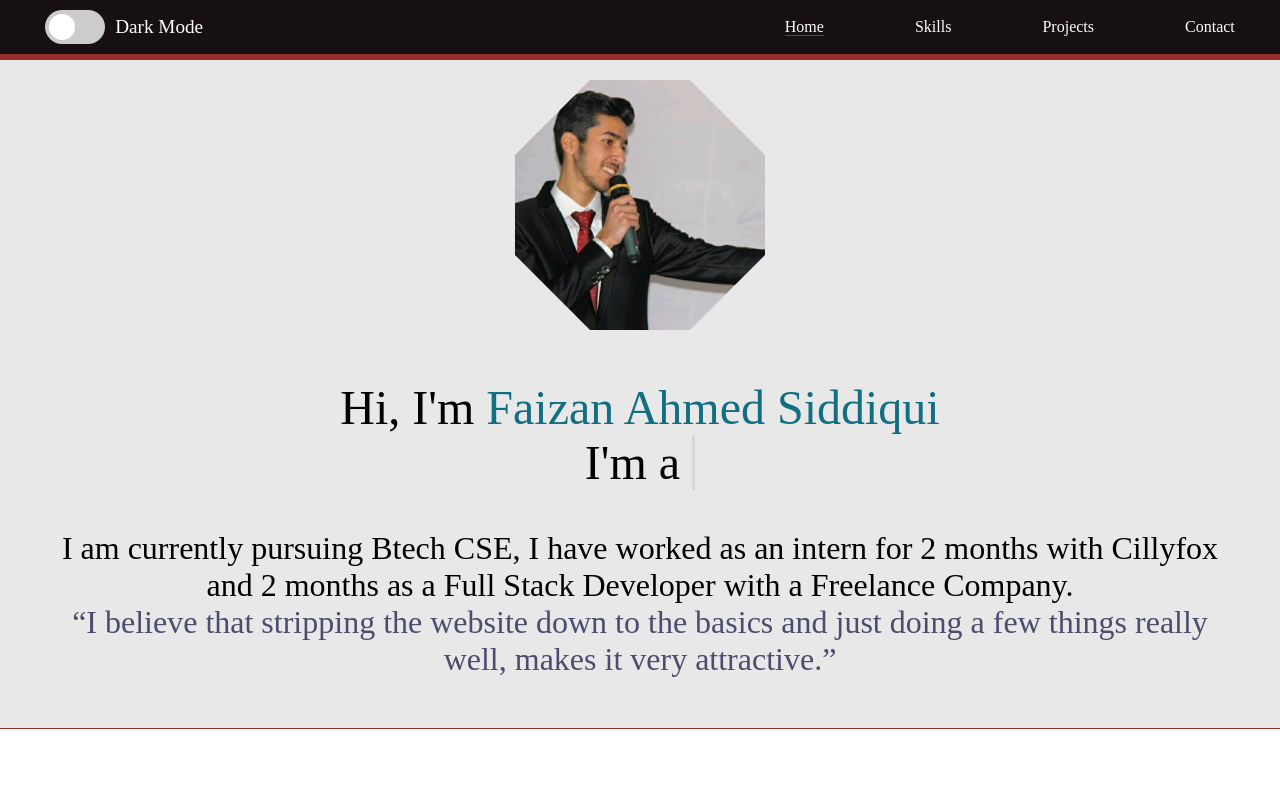
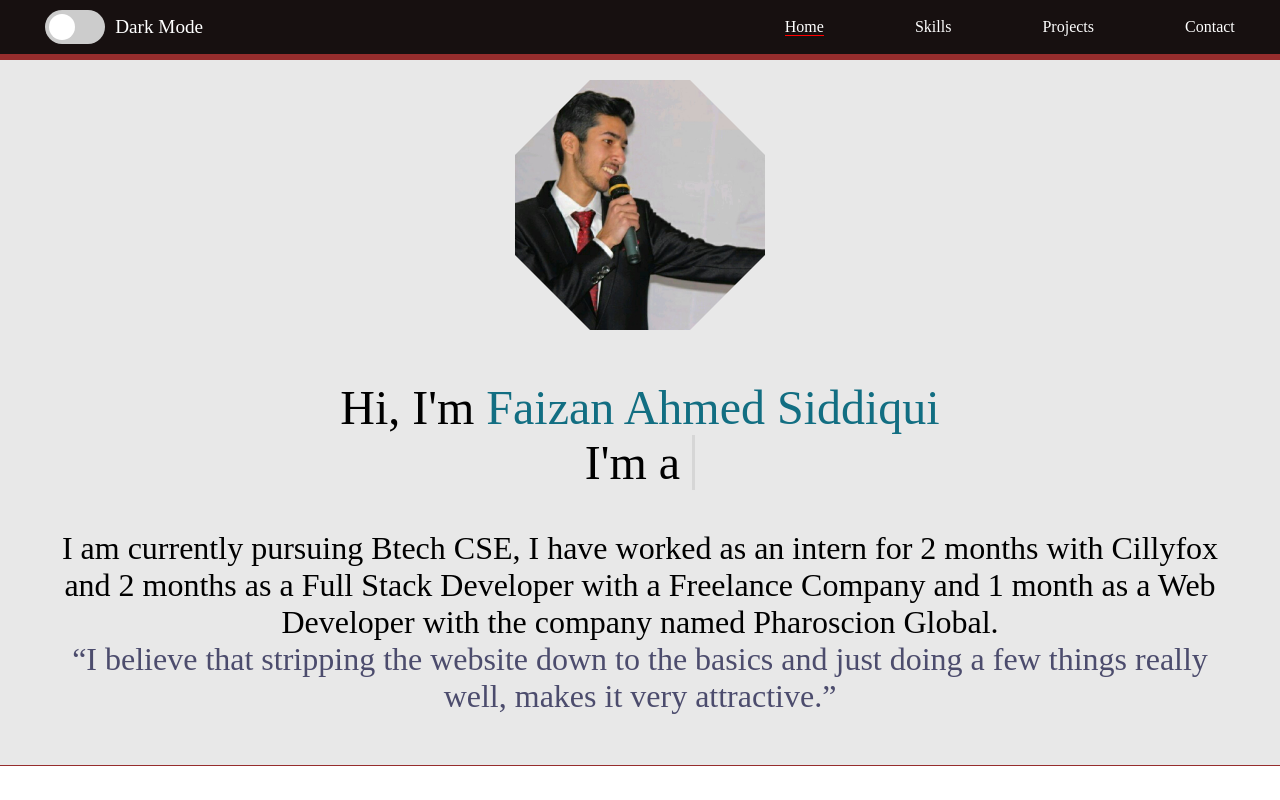
Before and after one commit to faiz-9/portfolio, a React (Create React App) app: page / in a window 1280 px wide. Shown: the top 800 px of the page. Built offline with nearby package versions, Linux system fonts and the light colour scheme; a web font is replaced by a local one.

Commit message:
update 23 nov

```diff
--- a/package.json
+++ b/package.json
@@ -4,8 +4,6 @@
   "version": "0.1.0",
   "private": true,
   "dependencies": {
-    "@emotion/react": "^11.4.1",
-    "@material-ui/core": "^5.0.0-beta.5",
     "@testing-library/jest-dom": "^5.14.1",
     "@testing-library/react": "^11.2.7",
     "@testing-library/user-event": "^12.8.3",
--- a/src/ContactForm.js
+++ b/src/ContactForm.js
@@ -23,10 +23,10 @@ const ContactForm = () => {
         js_op.innerHTML = "Thank You For Contacting !";
         setTimeout(() => {
           js_op.innerHTML = "";
-        }, 3000);
+        }, 2000);
       })
       .catch((error) => {
-        alert(error.message);
+        alert(`HELLO ${error.message}`);
       });
 
     setName("");
--- a/src/FrontPage.js
+++ b/src/FrontPage.js
@@ -43,7 +43,8 @@ function FrontPage(props) {
             <p>
               I am currently pursuing Btech CSE, I have worked as an intern for
               2 months with Cillyfox and 2 months as a Full Stack Developer with
-              a Freelance Company.
+              a Freelance Company and 1 month as a Web Developer with the
+              company named Pharoscion Global.
               <br />
               <span className="quote">
                 “I believe that stripping the website down to the basics and
--- a/src/Navbar.js
+++ b/src/Navbar.js
@@ -38,6 +38,7 @@ const Navbar = (props) => {
                 onClick={props.modeToggler}
                 className="switcher"
               />
+              {/* <i class="fa fa-sun-o" aria-hidden="true"></i> */}
               <span className="slider round"></span>
             </label>
           </div>
--- a/src/ProjectApi.js
+++ b/src/ProjectApi.js
@@ -39,7 +39,7 @@ const ProjectApi = [
     image: cms,
     name: "Content Management System",
     category: "php",
-    link: "http://cmsprojectfaizan.infinityfreeapp.com/CMS_TEMPLATE/index.php",
+    link: "http://cmsfaizan.infinityfreeapp.com/CMS_TEMPLATE/",
   },
 
   {
@@ -103,7 +103,7 @@ const ProjectApi = [
     image: tessitura,
     name: "Freelancing Project",
     category: "php",
-    link: "http://tessituraparklane.infinityfreeapp.com/EXCEL_PROJECT/import/PHPExcel/",
+    link: "https://tessituraparklane.com/",
   },
 
   {
```
Also changed, not shown: 1 other file (tests, documents, lock files or other folders).
